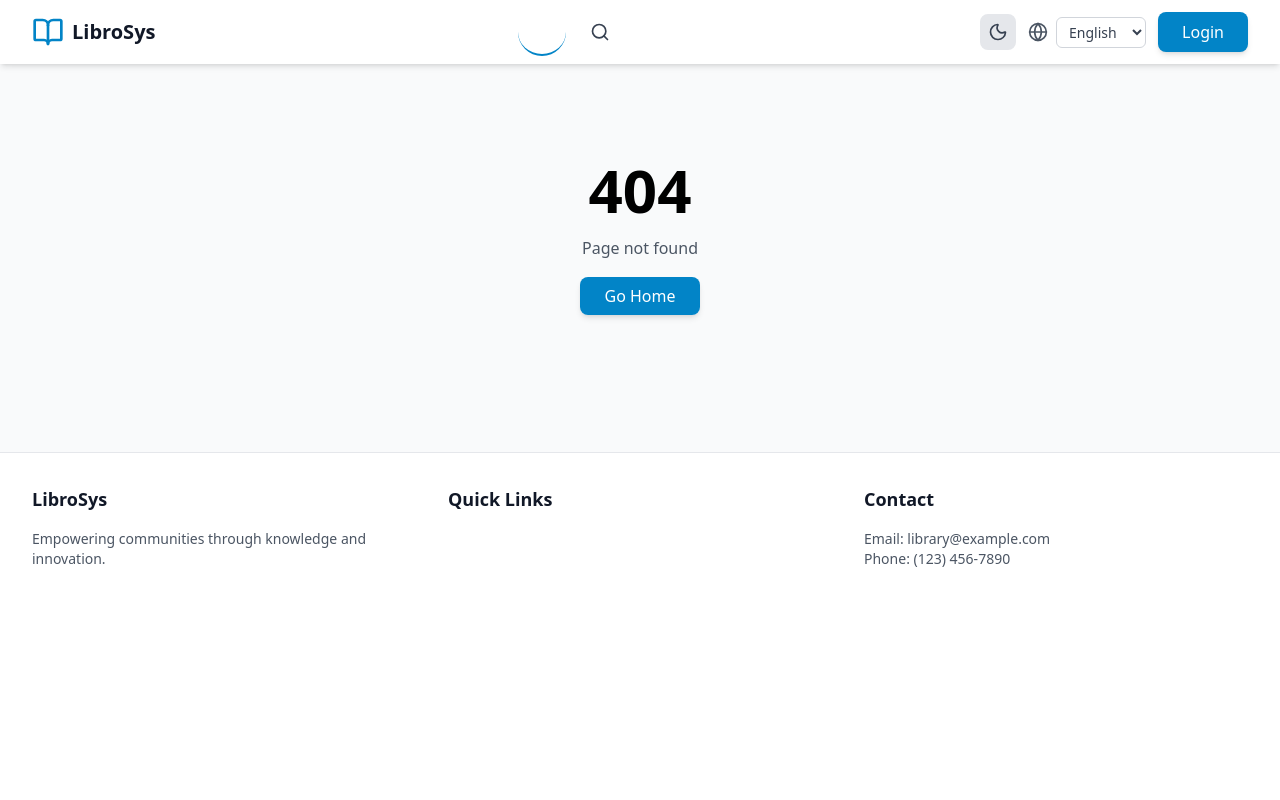
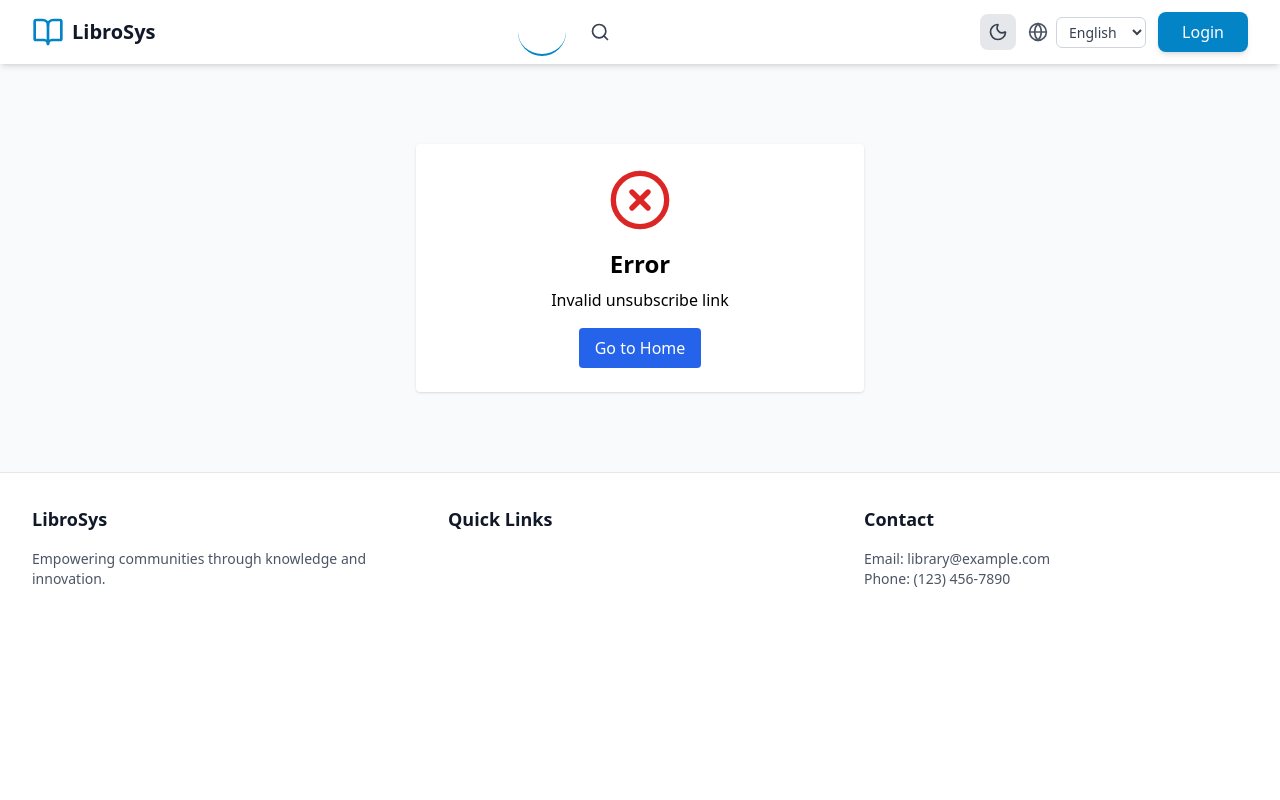
Before and after one commit to RonaldMark17/library-cms-frontend, a React (Vite) app: page /unsubscribe in a window 1280 px wide. Shown: the top 800 px of the page. Built offline with nearby package versions, Linux system fonts and the light colour scheme.

Commit message:
updated repo

```diff
--- a/src/App.jsx
+++ b/src/App.jsx
@@ -3,7 +3,6 @@ import { useContext } from "react";
 import { AppContext } from "./Context/AppContext";
 import "./App.css";
 import "./i18n/config";
-
 
 // Layout
 import Layout from "./Pages/Layout";
@@ -19,10 +18,10 @@ import Subscribe from "./Pages/Subscribe";
 import Search from "./Pages/Search";
 import PageView from "./Pages/PageView";
 import VerifySubscription from "./Pages/VerifySubscription";
-import SubscriptionStatus from "./Pages/SubscriptionStatus"; // NEW
+import SubscriptionStatus from "./Pages/SubscriptionStatus";
 import ForgotPassword from "./Pages/Auth/ForgotPassword";
 import ResetPassword from "./Pages/Auth/ResetPassword";
-
+import Unsubscribe from "./Pages/Unsubscribe";
 
 // Auth Pages
 import Login from "./Pages/Auth/Login";
@@ -90,7 +89,8 @@ export default function App() {
           <Route path="search" element={<Search />} />
           <Route path="pages/:slug" element={<PageView />} />
           <Route path="verify-subscription" element={<VerifySubscription />} />
-          <Route path="subscription-status" element={<SubscriptionStatus />} /> {/* NEW */}
+          <Route path="subscription-status" element={<SubscriptionStatus />} />
+          <Route path="unsubscribe" element={<Unsubscribe />} />
 
           {/* Auth (Only when NOT logged in) */}
           <Route
--- /dev/null
+++ b/src/Pages/Unsubscribe.jsx
@@ -0,0 +1,91 @@
+import { useState, useEffect } from "react";
+import { useSearchParams, useNavigate } from "react-router-dom";
+import { CheckCircle, XCircle, Loader } from "lucide-react";
+
+export default function Unsubscribe() {
+  const [searchParams] = useSearchParams();
+  const navigate = useNavigate();
+  const token = searchParams.get("token");
+
+  const [status, setStatus] = useState("loading"); // loading, success, error, info
+  const [message, setMessage] = useState("");
+
+  useEffect(() => {
+    let timer;
+    if (token) {
+      unsubscribe();
+    } else {
+      setStatus("error");
+      setMessage("Invalid unsubscribe link");
+    }
+
+    return () => clearTimeout(timer);
+
+    async function unsubscribe() {
+      try {
+        const res = await fetch("/api/unsubscribe", {
+          method: "POST",
+          headers: { "Content-Type": "application/json" },
+          body: JSON.stringify({ token }),
+        });
+
+        const data = await res.json();
+
+        setStatus(data.status || "error");
+        setMessage(data.message || "Something went wrong");
+
+        if (data.status === "success" || data.status === "info") {
+          timer = setTimeout(() => navigate("/"), 3000);
+        }
+      } catch {
+        setStatus("error");
+        setMessage("An error occurred while unsubscribing");
+      }
+    }
+  }, [token, navigate]);
+
+  const iconProps = "w-16 h-16 mx-auto mb-4";
+
+  return (
+    <div className="max-w-md mx-auto mt-12">
+      <div className="card text-center p-6 shadow rounded">
+        {status === "loading" && (
+          <>
+            <Loader className={`${iconProps} text-blue-600 animate-spin`} />
+            <h2 className="text-2xl font-bold mb-2">Processing...</h2>
+            <p>Please wait while we unsubscribe you...</p>
+          </>
+        )}
+
+        {status === "success" && (
+          <>
+            <CheckCircle className={`${iconProps} text-green-600`} />
+            <h2 className="text-2xl font-bold mb-2">Unsubscribed!</h2>
+            <p>{message}</p>
+            <p className="text-sm text-gray-500">Redirecting to homepage...</p>
+          </>
+        )}
+
+        {status === "error" && (
+          <>
+            <XCircle className={`${iconProps} text-red-600`} />
+            <h2 className="text-2xl font-bold mb-2">Error</h2>
+            <p>{message}</p>
+            <button onClick={() => navigate("/")} className="mt-4 px-4 py-2 bg-blue-600 text-white rounded">
+              Go to Home
+            </button>
+          </>
+        )}
+
+        {status === "info" && (
+          <>
+            <CheckCircle className={`${iconProps} text-blue-600`} />
+            <h2 className="text-2xl font-bold mb-2">Notice</h2>
+            <p>{message}</p>
+            <p className="text-sm text-gray-500">Redirecting to homepage...</p>
+          </>
+        )}
+      </div>
+    </div>
+  );
+}
```
